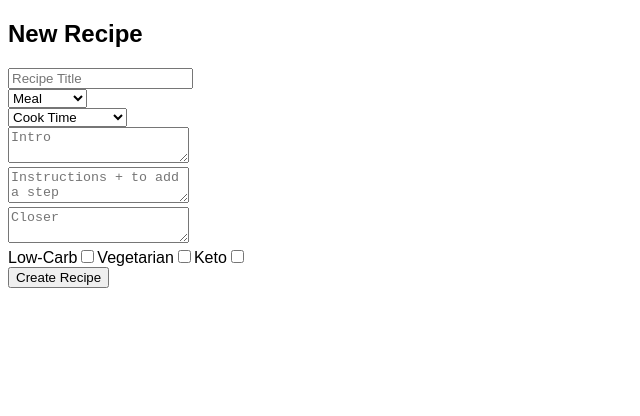
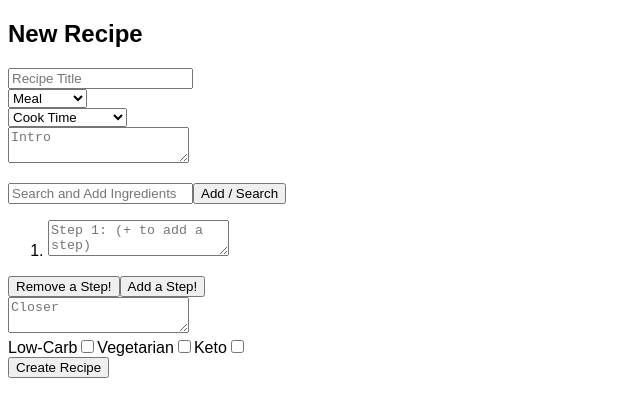
Before and after one commit to AnimalFace/dishDashboard, a React app: page / in a window 1280 px wide. Shown: the top 416 px of the page, without its empty margins (0-640 px from the left). Built offline with nearby package versions, Linux system fonts and the light colour scheme; the HTML template or start-up script is replaced by a standard one.

Commit message:
build form

```diff
--- a/client/src/components/RecipeForm.jsx
+++ b/client/src/components/RecipeForm.jsx
@@ -4,18 +4,68 @@ class RecipeForm extends React.Component {
   constructor(props) {
     super(props);
     this.state = {
-
+      title: '',
+      meal: '',
+      cookTime: '',
+      ingredients: [],
+      intro: '',
+      instructions: {},
+      closer: '',
+      keto: false,
+      lowCarb: false,
+      vegetarian: false,
+      steps: [1],
+      currentStep: null,
+      ingredientToAdd: null
     }
-
     this.handleInput = this.handleInput.bind(this);
     this.handleSubmit = this.handleSubmit.bind(this);
+    this.handleInstructionInput = this.handleInstructionInput.bind(this);
+    this.searchIngredients = this.searchIngredients.bind(this);
   }
+
 
   handleInput(event) {
     const { name, value } = event.target;
     this.setState({
       [name]: value
     })
+  }
+
+  handleInstructionInput(event) {
+    const newInstructions = {};
+    const { instructions } = this.state;
+    const { value, name } = event.target;
+    for (let step in instructions) {
+      newInstructions[step] = instructions[step];
+    }
+    newInstructions[name] = value;
+    this.setState({
+      instructions: newInstructions
+    })
+  }
+
+  searchIngredients() {
+    const { ingredientToAdd, ingredients } = this.state;
+    if (!ingredientToAdd) {
+      return;
+    }
+    //  search db for item,
+    //    if not there ask if user wants to submit a new item on submit click,
+    //      if yes, pop up a modal or another text field to allow input of a new item, with { item,detail } fields, dont allow submission of new item without details in details field
+    //    if there, allow user to submit item to ingredients list as tuple [item, id] create a state object to reflect "Add" or "Search" on the button when there is or isn't a matching item in the database
+    // this.props.itemSearchHandler(ingredient, () => {
+    //   this.setState({
+    //     ingredient: ''
+    //   })
+    // })
+    const updatedIngredients = ingredients.concat([ingredientToAdd]);
+    this.setState({
+      ingredients: updatedIngredients,
+      ingredientToAdd: ''
+    });
+
+
   }
 
   handleSubmit(event) {
@@ -28,16 +78,34 @@ class RecipeForm extends React.Component {
         cookTime: '',
         ingredients: '',
         intro: '',
-        instructions: '',
+        instructions: {},
         closer: '',
         keto: false,
         lowCarb: false,
-        vegetarian: false
+        vegetarian: false,
+        steps: [1],
+        currentStep: null
       })
     })
   }
 
+  addStep() {
+    const { steps } = this.state;
+    let newStep = [steps.length + 1];
+    this.setState({
+      steps: steps.concat(newStep)
+    })
+  }
+
+  removeStep() {
+    const { steps } = this.state;
+    this.setState({
+      steps: steps.slice(0, steps.length)
+    })
+  }
+
   render() {
+    const { steps, ingredients } = this.state;
     return (
       <div className="recipeForm">
         <div className="recipe-editor">
@@ -45,8 +113,8 @@ class RecipeForm extends React.Component {
           <form onSubmit={this.handleSubmit}>
             <input className="form-input" type="text" name="title" placeholder="Recipe Title" onChange={this.handleInput}></input><br></br>
 
-            <select className="meal-select"name="meal" default="meal">
-            <option value="" selected disabled hidden>Meal</option>
+            <select className="meal-select" name="meal" onChange={this.handleInput}>
+              <option value="" selected disabled hidden>Meal</option>
               <option value="Breakfast">Breakfast</option>
               <option value="Lunch">Lunch</option>
               <option value="Dinner">Dinner</option>
@@ -54,7 +122,7 @@ class RecipeForm extends React.Component {
               <option value="Desert">Desert</option>
             </select><br></br>
 
-            <select className="meal-select"name="meal">
+            <select className="cookTime-select" name="cookTime" onChange={this.handleInput}>
               <option value="" selected disabled hidden>Cook Time</option>
               <option value="10mins">10 mins or less</option>
               <option value="20mins">10 - 20 mins</option>
@@ -66,10 +134,34 @@ class RecipeForm extends React.Component {
               <option value="over24">More than a day</option>
             </select><br></br>
 
+            <textarea className="form-textarea" name="intro" placeholder="Intro" onChange={this.handleInput}></textarea><br></br>
 
+            <div className="ingredients-view">
+              <ul className="ingredients-list">
+                {ingredients.map(ingredient => {
+                  return (
+                    <li className="ingredient">{ingredient}</li>
+                  )
+                })}
+              </ul>
+            </div>
+            <input className="ingredient-input" type="text" name="ingredientToAdd" placeholder="Search and Add Ingredients" onChange={this.handleInput}></input>
+            <button className="ingredient-search-button" type="button" onClick={this.searchIngredients}>Add / Search</button>
+            <br></br>
+            <ol>
+              {
+                steps.map(step => {
+                  return (
+                    <li className="instruction-step">
+                      <textarea className="form-textarea" name={`${(step - 1)}`} placeholder={`Step ${step}: (+ to add a step)`} onChange={this.handleInstructionInput}></textarea>
+                    </li>
+                  )
+                })
+              }
+            </ol>
+            <button className="remove-step-button" type="button" onClick={() => (this.removeStep())}>Remove a Step!</button>
+            <button className="add-step-button" type="button" onClick={() => (this.addStep())}>Add a Step!</button><br></br>
 
-            <textarea className="form-textarea" name="intro" placeholder="Intro" onChange={this.handleInput}></textarea><br></br>
-            {<textarea className="form-textarea" name="instructions" placeholder="Instructions + to add a step" onChange={this.handleInput}></textarea>}<br></br>
 
             <textarea className="form-textarea" name="closer" placeholder="Closer" onChange={this.handleInput}></textarea><br></br>
             <label for="lowCarb">Low-Carb</label>
--- a/client/src/components/StyleWrapper.jsx
+++ b/client/src/components/StyleWrapper.jsx
@@ -22,6 +22,10 @@ const StyleWrapper = styled.div`
     .main {
 
     }
+
+    .instruction-step {
+  /* list-style-type: none; */
+    }
 `;
 
 export default StyleWrapper;
```
Also changed, not shown: 1 other file (tests, documents, lock files or other folders).
